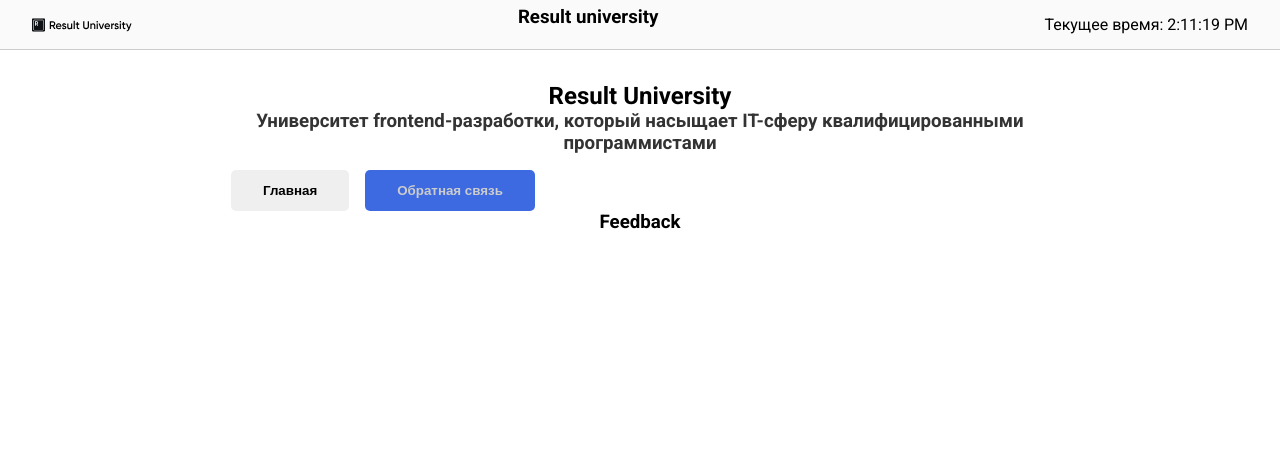
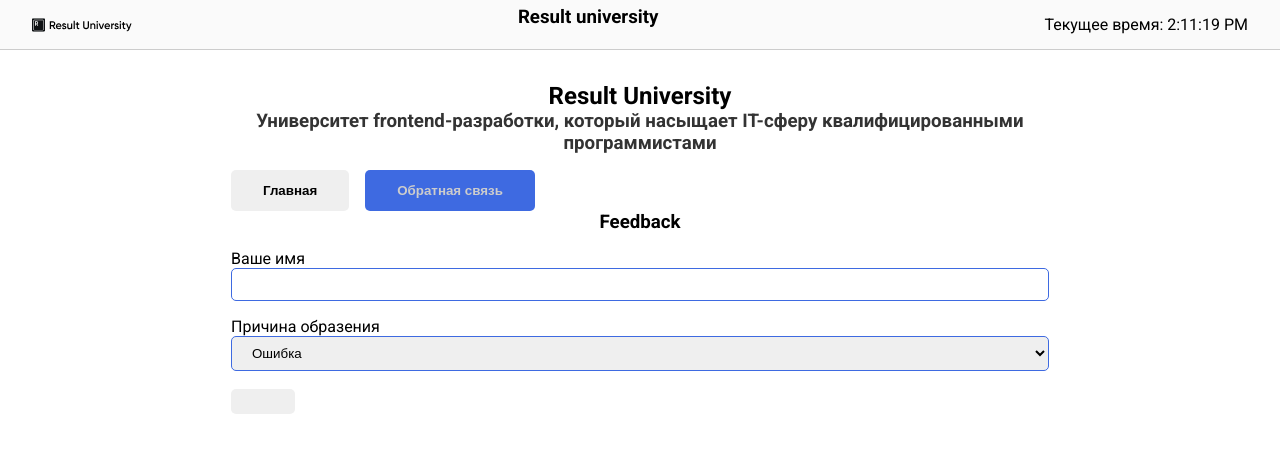
Before and after one commit to Odiosus/react-project, a React (Vite) app: page / in a window 1280 px wide. Both pictures are taken after a click on the button "Обратная связь". Shown: the top 452 px of the page. Built offline with nearby package versions, Linux system fonts and the light colour scheme.

Commit message:
добавлена форма

```diff
--- a/src/components/FeedbackSection.jsx
+++ b/src/components/FeedbackSection.jsx
@@ -1,7 +1,32 @@
+import Button from "./Button/Button.jsx";
+
 export default function FeedbackSection() {
-  return(
+
+
+  return (
     <section>
-      <h3 className="h1">Feedback</h3>
+      <h3 className = "h1">Feedback</h3>
+
+      <form action = "">
+        <label htmlFor = "name">Ваше имя</label>
+        <input
+          type = "text"
+          className = "control"
+          id = "name"
+        />
+
+        <label htmlFor = "reason">Причина образения</label>
+        <select
+          id = "reason"
+          className = "control"
+        >
+          <option value = "error">Ошибка</option>
+          <option value = "help">Нужна помощь</option>
+          <option value = "sugest">Предложение</option>
+        </select>
+
+        <Button/>
+      </form>
     </section>
   )
 }
--- a/src/index.css
+++ b/src/index.css
@@ -40,3 +40,11 @@ p {
 .h1 {
   text-align: center;
 }
+
+.control {
+  border: 1px solid #3e6ae1;
+  border-radius: 5px;
+  padding: 0.5rem 1rem;
+  width: 100%;
+  margin-bottom: 1rem;
+}
```
